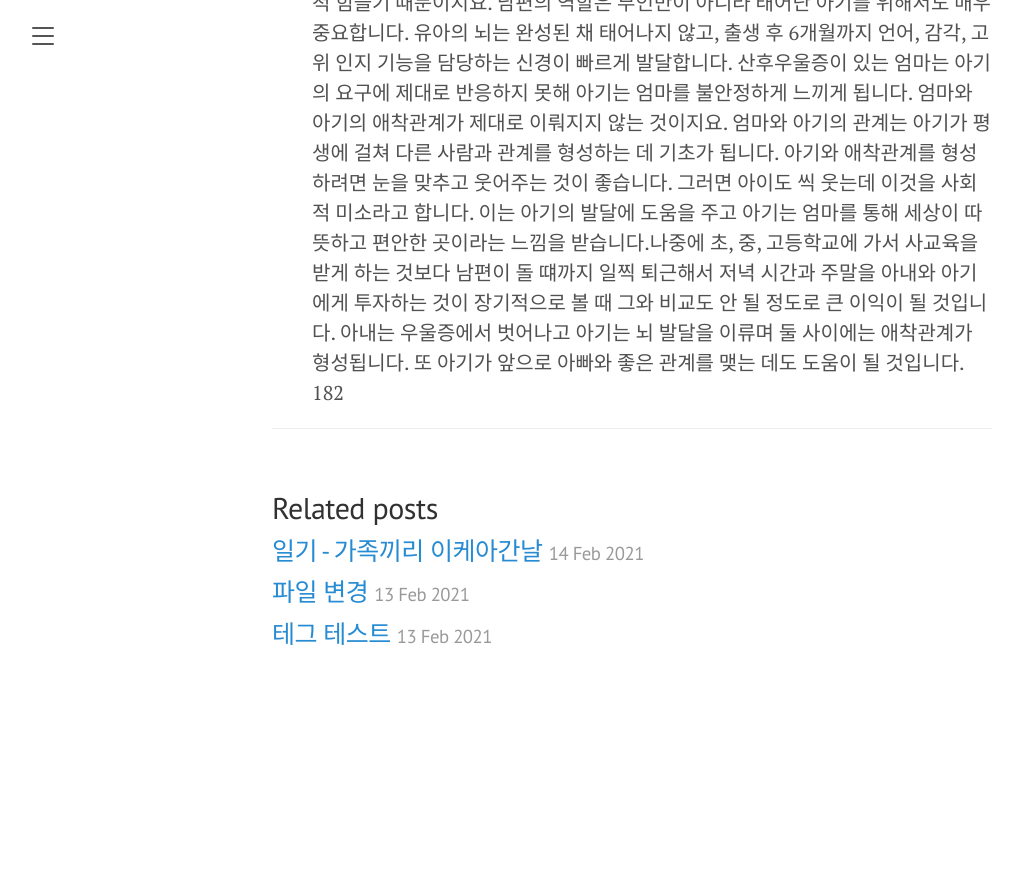
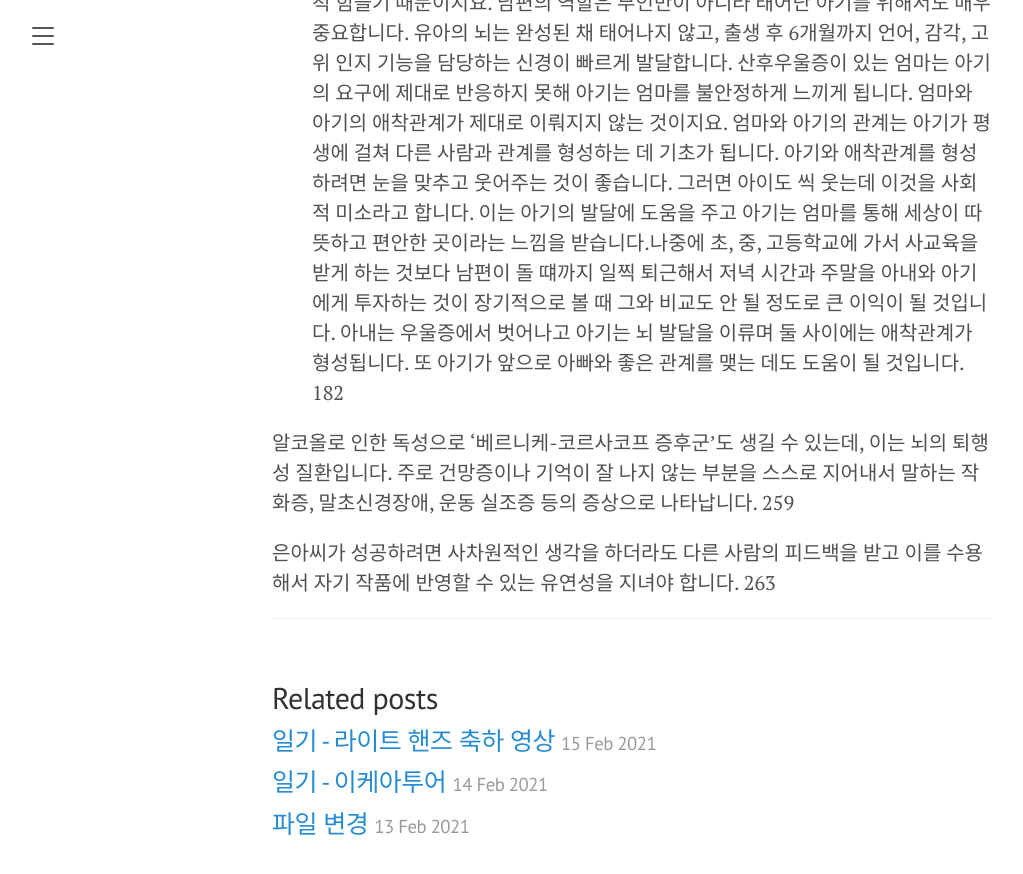
Before and after one commit to hijanghoon/hijanghoon.github.io, a Jekyll site: the page built from _posts/2021-02-11-foryeminperson.md, in a window 1280 px wide and 900 px high, scrolled down 4959 px. Shown: the top 874 px of the window, without its empty margins (8-1031 px from the left). Built offline with Jekyll 4.4.1, drawn with Linux system fonts in a browser that asks for light colours; before the commit the page ends 5669 px from its top, so only the background shows below that.

Commit message:
210215 diary

```diff
--- a/_posts/2021-02-11-foryeminperson.md
+++ b/_posts/2021-02-11-foryeminperson.md
@@ -69,3 +69,7 @@ title: 매우 예민한 사람들을 위한 책
 - 남편이 일찍 귀가해서 산모를 도울 수 있도록 한다.
 - 남편이 시댁 및 친정 식구들에게 산모의 산후우울증에 대한 정보를 제공해 불필요한 오해를 만들지 않도록 한다.
 남편이 직장에서 일찍 귀가하고 또 아기를 데리고 자는 것은 큰 도움이 됩니다. 한 가지 팁을 더 드리자면 남편이 항상 같은 시간에 은영씨에게 전화해서 몇 시쯤 들어갈 것인지 알려주고 집에 들어올 때 필요한 물건들을 미리 확인해 구입해서 퇴근하는 것이 좋습니다. 아기 둘을 데리고 집 밖에 나가는 것은 무척 힘들기 때문이지요. 남편의 역할은 부인만이 아니라 태어난 아기를 위해서도 매우 중요합니다. 유아의 뇌는 완성된 채 태어나지 않고, 출생 후 6개월까지 언어, 감각, 고위 인지 기능을 담당하는 신경이 빠르게 발달합니다. 산후우울증이 있는 엄마는 아기의 요구에 제대로 반응하지 못해 아기는 엄마를 불안정하게 느끼게 됩니다. 엄마와 아기의 애착관계가 제대로 이뤄지지 않는 것이지요. 엄마와 아기의 관계는 아기가 평생에 걸쳐 다른 사람과 관계를 형성하는 데 기초가 됩니다. 아기와 애착관계를 형성하려면 눈을 맞추고 웃어주는 것이 좋습니다. 그러면 아이도 씩 웃는데 이것을 사회적 미소라고 합니다. 이는 아기의 발달에 도움을 주고 아기는 엄마를 통해 세상이 따뜻하고 편안한 곳이라는 느낌을 받습니다.나중에 초, 중, 고등학교에 가서 사교육을 받게 하는 것보다 남편이 돌 떄까지 일찍 퇴근해서 저녁 시간과 주말을 아내와 아기에게 투자하는 것이 장기적으로 볼 때 그와 비교도 안 될 정도로 큰 이익이 될 것입니다. 아내는 우울증에서 벗어나고 아기는 뇌 발달을 이류며 둘 사이에는 애착관계가 형성됩니다. 또 아기가 앞으로 아빠와 좋은 관계를 맺는 데도 도움이 될 것입니다. 182
+
+알코올로 인한 독성으로 '베르니케-코르사코프 증후군'도 생길 수 있는데, 이는 뇌의 퇴행성 질환입니다. 주로 건망증이나 기억이 잘 나지 않는 부분을 스스로 지어내서 말하는 작화증, 말초신경장애, 운동 실조증 등의 증상으로 나타납니다. 259
+
+은아씨가 성공하려면 사차원적인 생각을 하더라도 다른 사람의 피드백을 받고 이를 수용해서 자기 작품에 반영할 수 있는 유연성을 지녀야 합니다. 263
--- a/_posts/2021-02-14-210214diary.md
+++ b/_posts/2021-02-14-210214diary.md
@@ -1,8 +1,8 @@
 ---
 layout: post
-title: 일기 - 가족끼리 이케아간날
+title: 일기 - 이케아투어
 ---
-![IMG_0308](https://user-images.githubusercontent.com/50545088/107879111-486f0400-6f1a-11eb-93f5-ef213f4cd5a5.jpeg)
+![IMG_0308](https://user-images.githubusercontent.com/50545088/107963032-fea21e80-6fea-11eb-8ec9-28038635ccc7.jpeg)
 
 남녀를 떠나서 분명 중요한 것은 인간적인 매력 !!!! 많이 가꾸고, 예전에 나는 안꾸민다고 생각하고 있었는데, 요즘은 내가 못 꾸민다고 생각이 드는 요즘이다. 꾸밀 수 있는 것도 능력이고, 분명 요즘 시대에는 즉각적으로 보이는 것에 관해서 반응을 하고 있지는 않나? 내가 무슨 생각을 가지고 있고, 내가 어떠한 것을 배우고 있고, 어떠한 지식이 있고, 어떠한 역량을 주구장창 말하는 것은 우리나라 미덕상 겸손이랑도 안맞는 것도 같고, 그렇다고 숨기기에는 다른 사람들이랑 똑같다는 생각을 하게 되었다. 많이 꾸미고, 꾸밀 수 있을 때 최대한 많이 꾸미도록 해보자!
 
--- /dev/null
+++ b/_posts/2021-02-15-210215diary.md
@@ -0,0 +1,11 @@
+---
+layout: post
+title: 일기 - 라이트 핸즈 축하 영상
+---
+
+![IMG_0130](https://user-images.githubusercontent.com/50545088/107963347-63f60f80-6feb-11eb-8911-ff23baa0f2db.jpeg)
+
+
+알베르 카뮈의 소설 페스트에 이런 구절이 나옵니다. "페스트 환자가 된다는 것은 피곤한 일입니다. 그러나 페스트 환자가 되지 않으려고 발버둥을 치는 것은 더욱더 피곤한 일입니다."
+
+오늘 라이트핸즈 축하 영상을 찍는데 내가 꽤 많이 몸을 흔들더라 이 부분을 고치기에는 나는 전혀 모르고 있었던 것이었는데 확인할 수 있었다. 나도 내가 모르는 습관을 많이 줄이는 것, 계속해서 봐야한다는 것을 알게 되었다.
```
Also changed, not shown: 1 other file.
